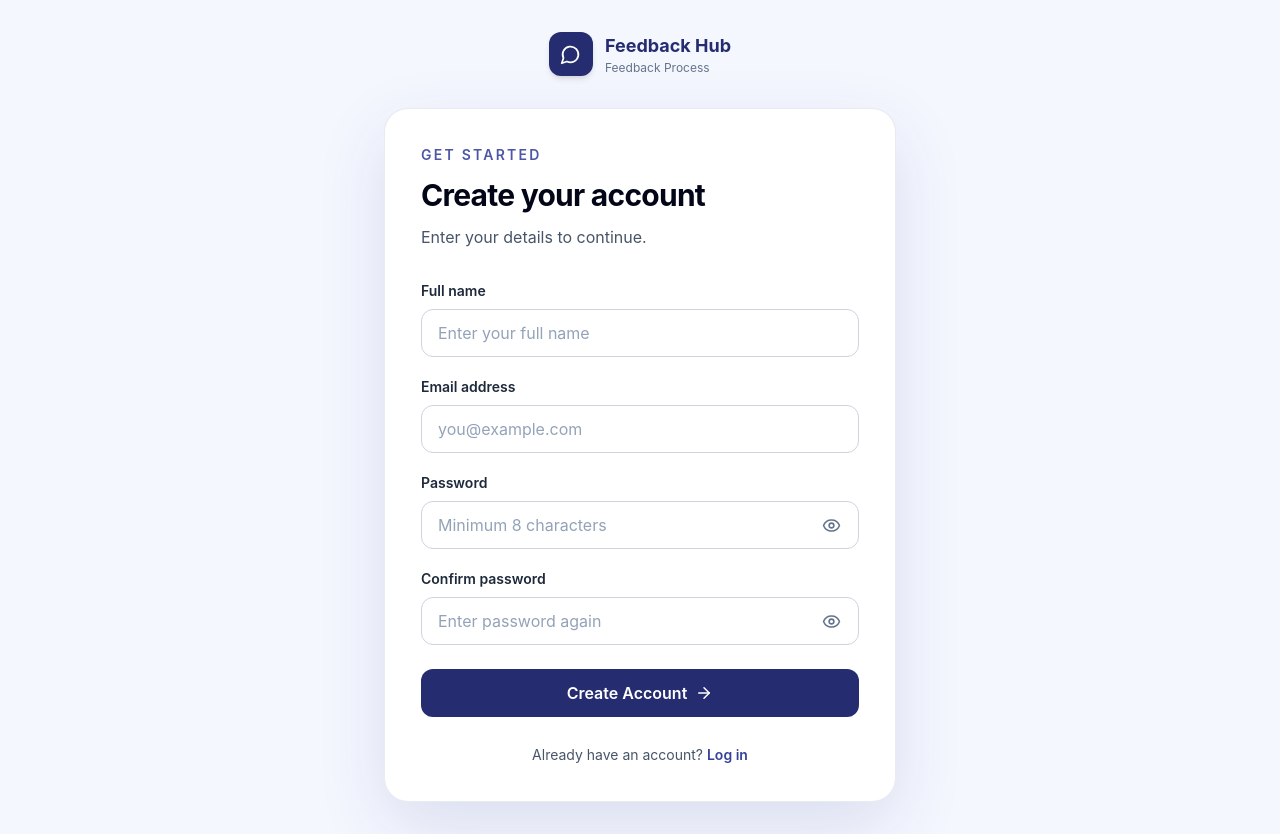
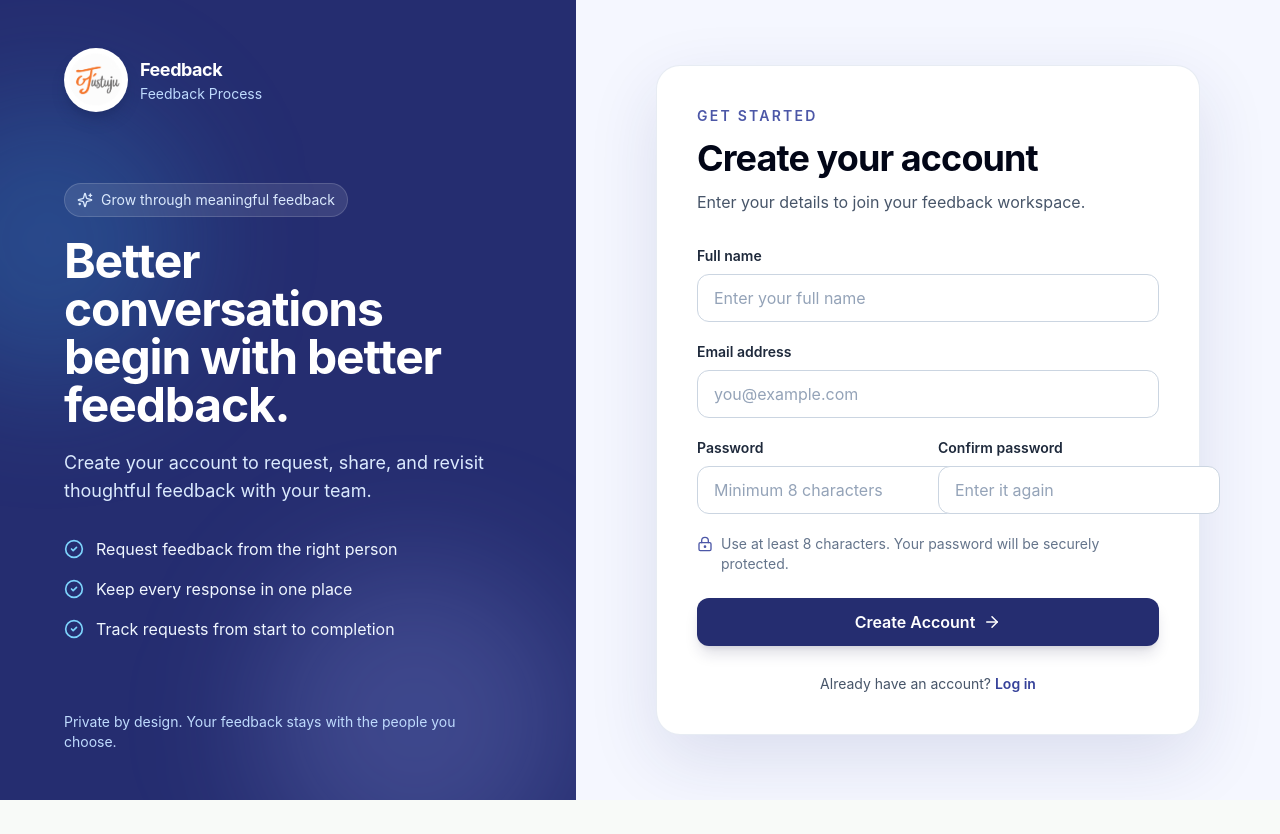
Before and after one commit to PoojaMeena99/feedback-process, a Next.js app: page /register in a window 1280 px wide. After the commit the page ends 800 px from the top, so only its background shows below. Built offline with nearby package versions, Linux system fonts and the light colour scheme.

Commit message:
Update branding with Justuju logo

```diff
--- a/app/login/page.jsx
+++ b/app/login/page.jsx
@@ -3,7 +3,7 @@
 import Link from "next/link";
 import { useRouter } from "next/navigation";
 import { useState } from "react";
-import { ArrowRight, Eye, EyeOff, LockKeyhole, MessageCircle } from "lucide-react";
+import { ArrowRight, LockKeyhole } from "lucide-react";
 
 export default function LoginPage() {
   const router = useRouter();
@@ -45,11 +45,11 @@ export default function LoginPage() {
     <main className="flex min-h-screen items-center justify-center bg-[#f5f7ff] px-4 py-8 text-slate-950 sm:px-8">
       <div className="w-full max-w-md">
         <Link className="mx-auto mb-8 flex w-fit items-center gap-3" href="/">
-          <span className="flex h-11 w-11 items-center justify-center rounded-xl bg-[#252d70] text-white shadow-md">
-            <MessageCircle aria-hidden="true" size={21} />
+          <span className="flex h-14 w-14 shrink-0 items-center justify-center overflow-hidden rounded-full bg-white shadow-md">
+            <img src="/justuju-logo.png" alt="Justuju" className="h-full w-full object-cover" />
           </span>
           <span>
-            <span className="block text-lg font-bold text-[#252d70]">Feedback Hub</span>
+            <span className="block text-lg font-bold text-[#252d70]">Feedback</span>
             <span className="block text-xs text-slate-500">Feedback Process</span>
           </span>
         </Link>
@@ -83,12 +83,6 @@ export default function LoginPage() {
               value={form.password}
             />
 
-            <div className="-mt-2 text-right">
-              <Link className="text-sm font-semibold text-[#36429a] hover:underline" href="/forgot-password">
-                Forgot password?
-              </Link>
-            </div>
-
             {error ? <p className="rounded-xl bg-red-50 px-4 py-3 text-sm font-medium text-red-700" role="alert">{error}</p> : null}
 
             <button
@@ -114,14 +108,11 @@ export default function LoginPage() {
 }
 
 function AuthField({ autoComplete, id, label, onChange, placeholder, type, value }) {
-  const [showPassword, setShowPassword] = useState(false);
-  const isPassword = type === "password";
-
   return (
     <label className="grid gap-2" htmlFor={id}>
       <span className="text-sm font-semibold text-slate-800">{label}</span>
       <span className="relative">
-        {isPassword ? (
+        {type === "password" ? (
           <LockKeyhole
             aria-hidden="true"
             className="pointer-events-none absolute left-4 top-1/2 -translate-y-1/2 text-slate-400"
@@ -131,26 +122,16 @@ function AuthField({ autoComplete, id, label, onChange, placeholder, type, value
         <input
           autoComplete={autoComplete}
           className={`min-h-12 w-full rounded-xl border border-slate-300 bg-white px-4 text-base outline-none transition placeholder:text-slate-400 focus:border-[#4c57a7] focus:ring-4 focus:ring-indigo-100 ${
-            isPassword ? "pl-11 pr-12" : ""
+            type === "password" ? "pl-11" : ""
           }`}
           id={id}
           name={id}
           onChange={onChange}
           placeholder={placeholder}
           required
-          type={isPassword && showPassword ? "text" : type}
+          type={type}
           value={value}
         />
-        {isPassword ? (
-          <button
-            aria-label={showPassword ? "Hide password" : "Show password"}
-            className="absolute right-3 top-1/2 flex h-8 w-8 -translate-y-1/2 items-center justify-center rounded-lg text-slate-500 transition hover:bg-slate-100 hover:text-[#252d70] focus:outline-none focus:ring-2 focus:ring-indigo-200"
-            onClick={() => setShowPassword((current) => !current)}
-            type="button"
-          >
-            {showPassword ? <EyeOff aria-hidden="true" size={19} /> : <Eye aria-hidden="true" size={19} />}
-          </button>
-        ) : null}
       </span>
     </label>
   );
--- a/app/page.jsx
+++ b/app/page.jsx
@@ -7,7 +7,6 @@ import {
   Home as HomeIcon,
   Inbox,
   LogOut,
-  MessageCircle,
   Plus,
   Send,
   Sparkles,
@@ -233,13 +232,13 @@ export default function Home() {
   }
 
   if (isAuthLoading) {
-    return <main className="flex min-h-screen items-center justify-center text-lg text-muted">Loading Feedback Hub…</main>;
+    return <main className="flex min-h-screen items-center justify-center text-lg text-muted">Loading Feedback…</main>;
   }
 
   if (!currentUser) {
     return (
       <main className="flex min-h-screen flex-col items-center justify-center gap-3 px-6 text-center">
-        <p className="text-xl font-semibold text-slate-900">Feedback Hub could not load</p>
+        <p className="text-xl font-semibold text-slate-900">Feedback could not load</p>
         <p className="text-base text-muted">{error || "Please sign in to continue."}</p>
         <button className={primaryButton} onClick={() => router.push("/login")}>Go to login</button>
       </main>
@@ -260,7 +259,7 @@ export default function Home() {
                 <Sparkles size={15} />
                 Feedback workspace
               </div>
-              <h1 className="text-4xl font-extrabold tracking-tight text-slate-950 sm:text-5xl">Feedback Hub</h1>
+              <h1 className="text-4xl font-extrabold tracking-tight text-slate-950 sm:text-5xl">Feedback</h1>
               <p className="mt-2 text-base text-muted">Request, share, and review thoughtful feedback in one place.</p>
             </div>
           </div>
@@ -461,11 +460,11 @@ function AppHeader({ currentUser, onLogout, isLoggingOut }) {
     <header className="sticky top-0 z-20 border-b border-white/15 bg-[#252d70] px-5 py-3.5 shadow-lg sm:px-7">
       <div className="mx-auto flex max-w-[1800px] items-center justify-between gap-4">
         <div className="flex items-center gap-3">
-          <div className="flex h-11 w-11 items-center justify-center rounded-xl bg-gradient-to-br from-sky-400 to-indigo-500 text-white shadow-lg shadow-blue-950/30">
-            <MessageCircle size={21} />
+          <div className="flex h-16 w-16 shrink-0 items-center justify-center overflow-hidden rounded-full bg-white shadow-lg shadow-blue-950/30">
+            <img src="/justuju-logo.png" alt="Justuju" className="h-full w-full object-cover" />
           </div>
           <div>
-            <p className="text-lg font-bold tracking-tight text-white">Feedback Hub</p>
+            <p className="text-lg font-bold tracking-tight text-white">Feedback</p>
             <p className="text-xs font-medium text-blue-200">Feedback Process</p>
           </div>
         </div>
@@ -495,7 +494,7 @@ function AppFooter() {
   return (
     <footer className="border-t border-slate-800 bg-slate-950 px-5 py-5 text-sm text-slate-400 sm:px-7">
       <div className="mx-auto flex max-w-[1800px] flex-col gap-1 sm:flex-row sm:items-center sm:justify-between">
-        <p>© 2026 Feedback Hub. Built for clear, thoughtful feedback.</p>
+        <p>© 2026 Feedback. Built for clear, thoughtful feedback.</p>
         <p className="font-medium text-slate-300">Feedback Process</p>
       </div>
     </footer>
--- a/app/register/page.jsx
+++ b/app/register/page.jsx
@@ -5,11 +5,16 @@ import { useRouter } from "next/navigation";
 import { useState } from "react";
 import {
   ArrowRight,
-  Eye,
-  EyeOff,
-  MessageCircle,
+  CheckCircle2,
+  LockKeyhole,
+  Sparkles,
 } from "lucide-react";
 
+const benefits = [
+  "Request feedback from the right person",
+  "Keep every response in one place",
+  "Track requests from start to completion",
+];
 
 export default function RegisterPage() {
   const router = useRouter();
@@ -61,76 +66,108 @@ export default function RegisterPage() {
   }
 
   return (
-    <main className="flex min-h-screen items-center justify-center bg-[#f5f7ff] px-4 py-8 text-slate-950 sm:px-8">
-      <div className="w-full max-w-lg">
-        <Link className="mx-auto mb-8 flex w-fit items-center gap-3" href="/">
-          <span className="flex h-11 w-11 items-center justify-center rounded-xl bg-[#252d70] text-white shadow-md">
-            <MessageCircle aria-hidden="true" size={21} />
+    <main className="min-h-screen bg-[#f5f7ff] text-slate-950 lg:grid lg:grid-cols-[minmax(320px,0.9fr)_minmax(520px,1.1fr)]">
+      <section className="relative hidden min-h-screen overflow-hidden bg-[#252d70] px-10 py-12 text-white lg:flex lg:flex-col lg:justify-between xl:px-16">
+        <div className="absolute -left-24 top-24 h-72 w-72 rounded-full bg-sky-400/20 blur-3xl" />
+        <div className="absolute -bottom-20 right-0 h-80 w-80 rounded-full bg-indigo-300/20 blur-3xl" />
+
+        <Link className="relative flex w-fit items-center gap-3" href="/">
+          <span className="flex h-16 w-16 shrink-0 items-center justify-center overflow-hidden rounded-full bg-white shadow-lg shadow-blue-950/30">
+            <img src="/justuju-logo.png" alt="Justuju" className="h-full w-full object-cover" />
           </span>
           <span>
-            <span className="block text-lg font-bold text-[#252d70]">Feedback Hub</span>
-            <span className="block text-xs text-slate-500">Feedback Process</span>
+            <span className="block text-lg font-bold tracking-tight">Feedback</span>
+            <span className="block text-sm text-blue-200">Feedback Process</span>
           </span>
         </Link>
 
-        <section className="rounded-3xl border border-slate-200/80 bg-white p-6 shadow-[0_24px_70px_rgba(37,45,112,0.12)] sm:p-9">
+        <div className="relative max-w-xl">
+          <div className="mb-5 inline-flex items-center gap-2 rounded-full border border-white/15 bg-white/10 px-3 py-1.5 text-sm text-blue-100">
+            <Sparkles aria-hidden="true" size={16} />
+            Grow through meaningful feedback
+          </div>
+          <h1 className="max-w-lg text-4xl font-bold tracking-tight xl:text-5xl">
+            Better conversations begin with better feedback.
+          </h1>
+          <p className="mt-5 max-w-lg text-base text-blue-100 xl:text-lg">
+            Create your account to request, share, and revisit thoughtful feedback with your team.
+          </p>
+          <ul className="mt-8 grid gap-4">
+            {benefits.map((benefit) => (
+              <li className="flex items-center gap-3 text-blue-50" key={benefit}>
+                <CheckCircle2 aria-hidden="true" className="shrink-0 text-sky-300" size={20} />
+                <span>{benefit}</span>
+              </li>
+            ))}
+          </ul>
+        </div>
+
+        <p className="relative text-sm text-blue-200">
+          Private by design. Your feedback stays with the people you choose.
+        </p>
+      </section>
+
+      <section className="flex min-h-screen items-center justify-center px-4 py-8 sm:px-8 lg:px-12 xl:px-20">
+        <div className="w-full max-w-xl">
+          <Link className="mb-8 flex w-fit items-center gap-3 lg:hidden" href="/">
+            <span className="flex h-14 w-14 shrink-0 items-center justify-center overflow-hidden rounded-full bg-white shadow-md">
+              <img src="/justuju-logo.png" alt="Justuju" className="h-full w-full object-cover" />
+            </span>
+            <span className="text-lg font-bold text-[#252d70]">Feedback</span>
+          </Link>
+
+          <div className="rounded-3xl border border-slate-200/80 bg-white p-6 shadow-[0_24px_70px_rgba(37,45,112,0.12)] sm:p-9 xl:p-10">
             <p className="text-sm font-semibold uppercase tracking-[0.16em] text-[#4c57a7]">Get started</p>
-          <h1 className="mt-3 text-3xl font-bold tracking-tight">Create your account</h1>
-          <p className="mt-3 text-base text-slate-600">Enter your details to continue.</p>
+            <h2 className="mt-3 text-3xl font-bold tracking-tight sm:text-4xl">Create your account</h2>
+            <p className="mt-3 text-base text-slate-600">Enter your details to join your feedback workspace.</p>
 
             <form className="mt-8 grid gap-5" onSubmit={handleSubmit}>
               <AuthField autoComplete="name" id="name" label="Full name" onChange={updateField} placeholder="Enter your full name" type="text" value={form.name} />
               <AuthField autoComplete="email" id="email" label="Email address" onChange={updateField} placeholder="you@example.com" type="email" value={form.email} />
+              <div className="grid gap-5 sm:grid-cols-2">
                 <AuthField autoComplete="new-password" id="password" label="Password" onChange={updateField} placeholder="Minimum 8 characters" type="password" value={form.password} />
-            <AuthField autoComplete="new-password" id="confirmPassword" label="Confirm password" onChange={updateField} placeholder="Enter password again" type="password" value={form.confirmPassword} />
+                <AuthField autoComplete="new-password" id="confirmPassword" label="Confirm password" onChange={updateField} placeholder="Enter it again" type="password" value={form.confirmPassword} />
+              </div>
 
               {error ? <p className="rounded-xl bg-red-50 px-4 py-3 text-sm font-medium text-red-700" role="alert">{error}</p> : null}
 
-            <button className="mt-1 inline-flex min-h-12 items-center justify-center gap-2 rounded-xl bg-[#252d70] px-5 text-base font-semibold text-white disabled:opacity-60" disabled={isSubmitting} type="submit">
+              <p className="flex items-start gap-2 text-sm text-slate-500">
+                <LockKeyhole aria-hidden="true" className="mt-0.5 shrink-0 text-[#4c57a7]" size={16} />
+                Use at least 8 characters. Your password will be securely protected.
+              </p>
+
+              <button className="mt-1 inline-flex min-h-12 items-center justify-center gap-2 rounded-xl bg-[#252d70] px-5 text-base font-semibold text-white shadow-lg shadow-indigo-950/15 transition hover:bg-[#1e255e] focus:outline-none focus:ring-4 focus:ring-indigo-200 disabled:cursor-not-allowed disabled:opacity-60" disabled={isSubmitting} type="submit">
                 {isSubmitting ? "Creating account…" : "Create Account"}
                 <ArrowRight aria-hidden="true" size={18} />
               </button>
             </form>
 
             <p className="mt-7 text-center text-sm text-slate-600">
-            Already have an account? <Link className="font-semibold text-[#36429a] hover:underline" href="/login">Log in</Link>
+              Already have an account?{" "}
+              <Link className="font-semibold text-[#36429a] hover:underline" href="/login">Log in</Link>
             </p>
+          </div>
+        </div>
       </section>
-      </div>
     </main>
   );
 }
 
 function AuthField({ autoComplete, id, label, onChange, placeholder, type, value }) {
-  const [showPassword, setShowPassword] = useState(false);
-  const isPassword = type === "password";
   return (
-    <div className="grid gap-2">
-      <label className="text-sm font-semibold text-slate-800" htmlFor={id}>{label}</label>
-      <div className="relative">
+    <label className="grid gap-2" htmlFor={id}>
+      <span className="text-sm font-semibold text-slate-800">{label}</span>
       <input
         autoComplete={autoComplete}
-        className={`min-h-12 w-full rounded-xl border border-slate-300 bg-white px-4 text-base outline-none transition placeholder:text-slate-400 focus:border-[#4c57a7] focus:ring-4 focus:ring-indigo-100 ${isPassword ? "pr-12" : ""}`}
+        className="min-h-12 rounded-xl border border-slate-300 bg-white px-4 text-base outline-none transition placeholder:text-slate-400 focus:border-[#4c57a7] focus:ring-4 focus:ring-indigo-100"
         id={id}
         name={id}
         onChange={onChange}
         placeholder={placeholder}
         required
-        type={isPassword && showPassword ? "text" : type}
+        type={type}
         value={value}
       />
-      {isPassword ? (
-        <button
-          aria-label={`${showPassword ? "Hide" : "Show"} ${label.toLowerCase()}`}
-          aria-controls={id}
-          className="absolute right-3 top-1/2 flex h-8 w-8 -translate-y-1/2 items-center justify-center rounded-lg text-slate-500 transition hover:bg-slate-100 hover:text-[#252d70] focus:outline-none focus:ring-2 focus:ring-indigo-200"
-          onClick={() => setShowPassword((current) => !current)}
-          type="button"
-        >
-          {showPassword ? <EyeOff aria-hidden="true" size={19} /> : <Eye aria-hidden="true" size={19} />}
-        </button>
-      ) : null}
-      </div>
-    </div>
+    </label>
   );
 }
```
Also changed, not shown: public/justuju-logo.png (added). Lines whose indentation alone changed are shown as unchanged.
